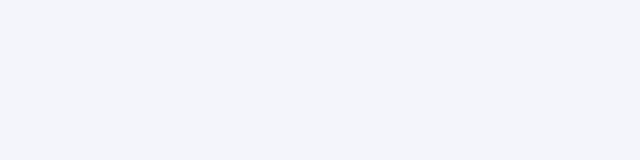
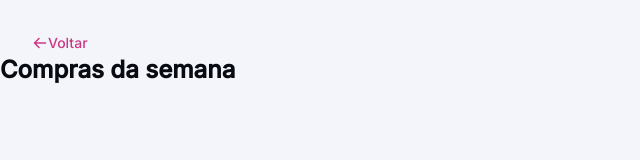
Before and after one commit to GuilhermeCrz/Lista-de-Compras, a plain HTML site: page index.html in a window 1280 px wide. Shown: the whole page, without its empty margins (0-640 px from the left). Drawn offline with Linux system fonts and the light colour scheme.

Commit message:
link voltar

```diff
--- a/index.html
+++ b/index.html
@@ -3,10 +3,25 @@
 <head>
     <meta charset="UTF-8">
     <meta name="viewport" content="width=device-width, initial-scale=1.0">
+    <link rel="preconnect" href="https://fonts.googleapis.com">
+    <link rel="preconnect" href="https://fonts.gstatic.com" crossorigin>
+
     <title>Quicklist</title>
+
     <link rel="stylesheet" href="styles/index.css">
+    <link href="https://fonts.googleapis.com/css2?family=Inter:ital,opsz,wght@0,14..32,500;1,14..32,500&display=swap" rel="stylesheet">
 </head>
 <body>
 
+
+    <a href="#">
+        <img src="assets/arrow.svg" alt="ícone de seta para esquerda">
+        Voltar
+    </a>
+
+    <h1>
+        Compras da semana
+    </h1>
+
 </body>
 </html>
--- a/styles/global.css
+++ b/styles/global.css
@@ -1,6 +1,7 @@
 * {
     margin: 0;
     padding: 0;
+    box-sizing: border-box;
     font: inherit
 }
 
@@ -46,6 +47,8 @@ body {
 
 h1 {
     color: var(--content-primary);
+    font-weight: var(--fw-bold);
+    font-size: var(--fs-title);
 }
 
 p {
@@ -56,4 +59,15 @@ a {
     text-decoration: none;
     color: var(--color-brand);
     font-size: var(--fs-link);
+    font-weight: var(--fw-medium);
+
+    display: inline-flex;
+    align-items: center;
+    padding-top: 2.125rem;
+    padding-left: 2rem;
+
+    & img {
+        transform: rotate(180deg);
+    }
+
 }
```
Also changed, not shown: assets/arrow.svg (added).
